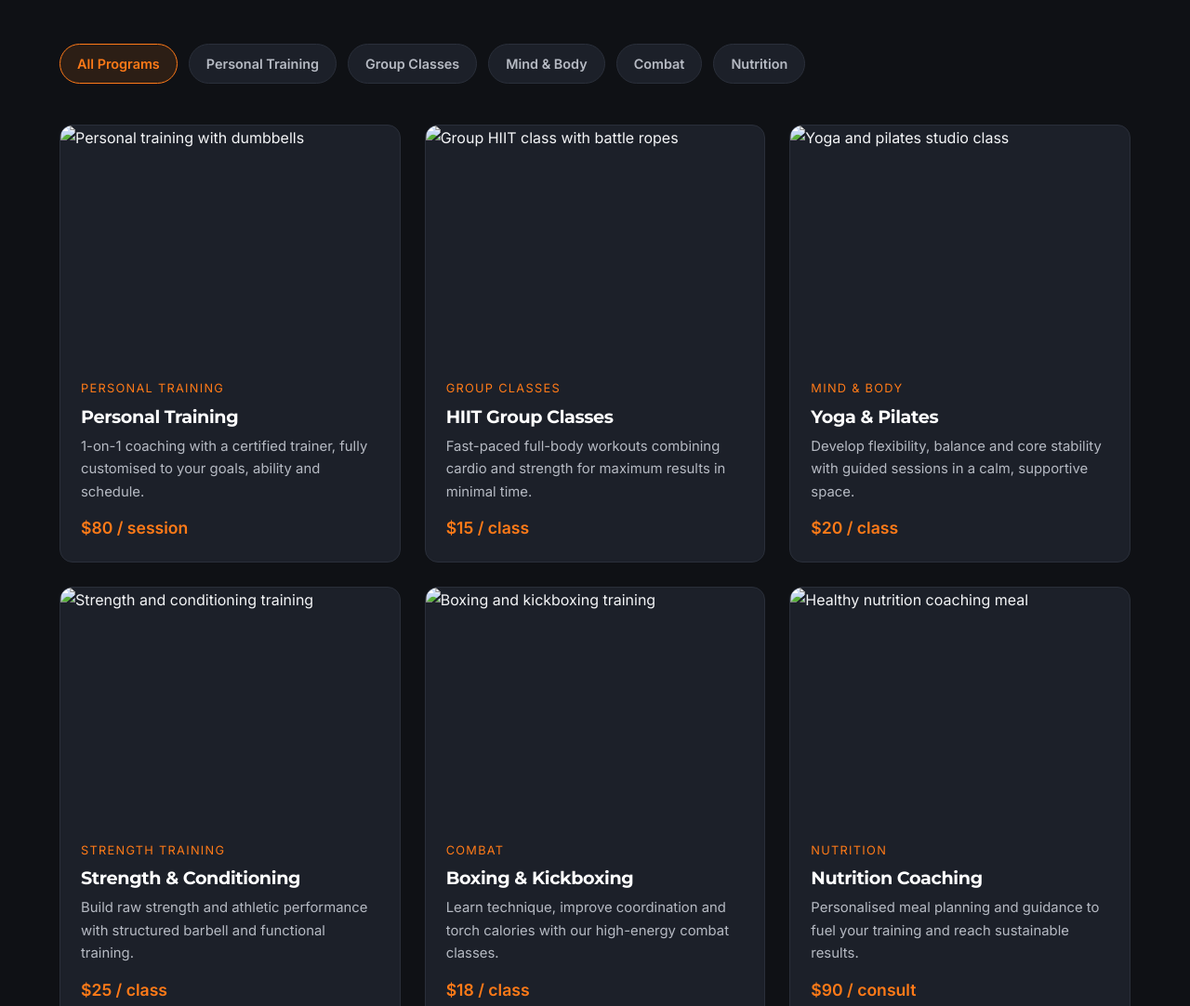
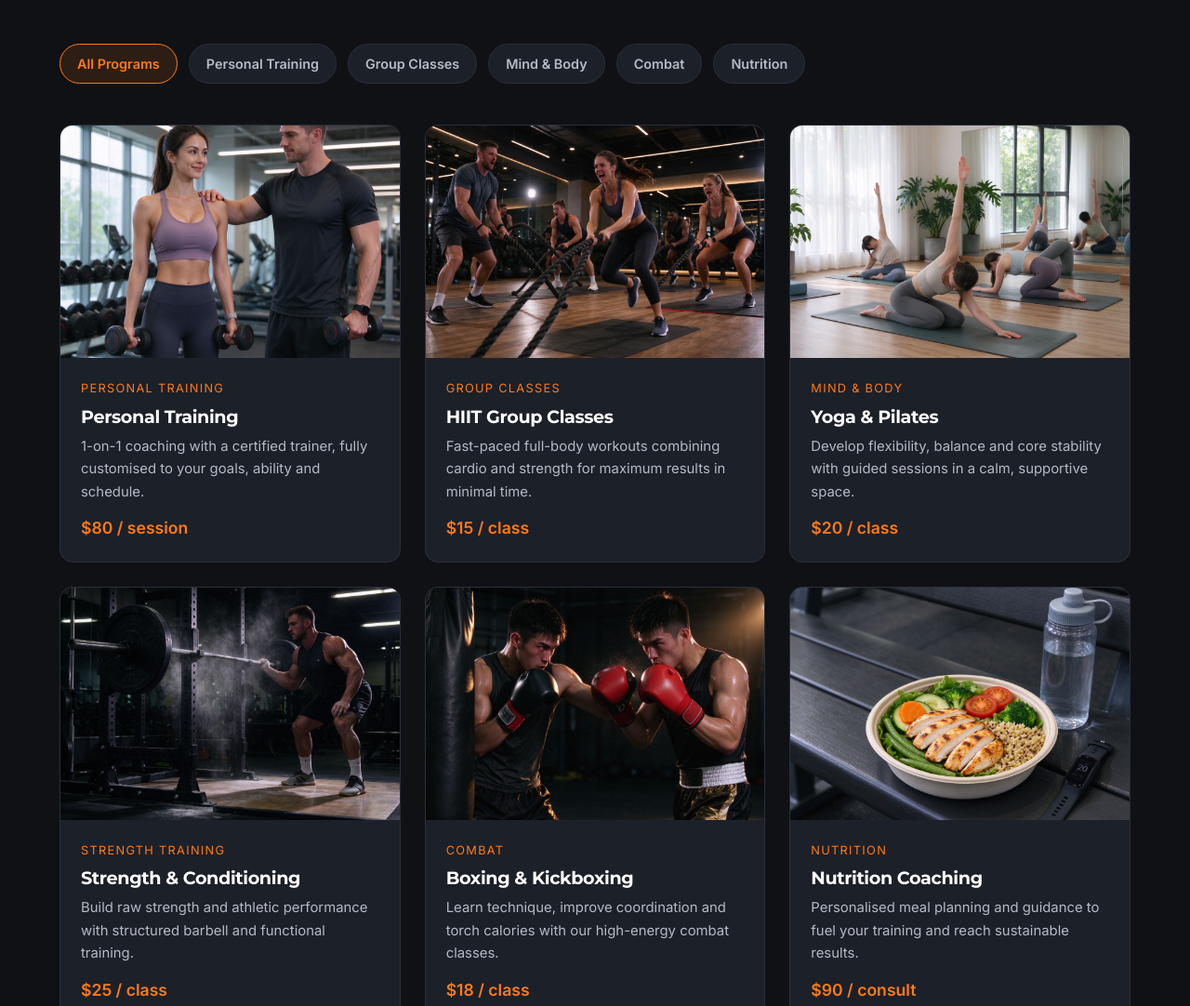
Before and after one commit to knightmare-c/project-ai-web-develop, a plain HTML site: page products.html in a window 1280 px wide. Shown: the part 420-1502 px from the top of the page at 93% size. Drawn offline with Linux system fonts and the light colour scheme.

Commit message:
Update image paths in products.html

```diff
--- a/products.html
+++ b/products.html
@@ -52,7 +52,7 @@
         <!-- Photo gallery (6 service images) -->
         <div class="gallery-grid">
           <div class="gallery-item">
-            <img src="assets/images/pt.jpg" alt="Personal training with dumbbells">
+            <img src="images/pt.jpg" alt="Personal training with dumbbells">
             <div class="g-body">
               <span class="g-cat">Personal Training</span>
               <h3>Personal Training</h3>
@@ -61,7 +61,7 @@
             </div>
           </div>
           <div class="gallery-item">
-            <img src="assets/images/hiit.jpg" alt="Group HIIT class with battle ropes">
+            <img src="images/hiit.jpg" alt="Group HIIT class with battle ropes">
             <div class="g-body">
               <span class="g-cat">Group Classes</span>
               <h3>HIIT Group Classes</h3>
@@ -70,7 +70,7 @@
             </div>
           </div>
           <div class="gallery-item">
-            <img src="assets/images/yoga.jpg" alt="Yoga and pilates studio class">
+            <img src="images/yoga.jpg" alt="Yoga and pilates studio class">
             <div class="g-body">
               <span class="g-cat">Mind &amp; Body</span>
               <h3>Yoga &amp; Pilates</h3>
@@ -79,7 +79,7 @@
             </div>
           </div>
           <div class="gallery-item">
-            <img src="assets/images/strength.jpg" alt="Strength and conditioning training">
+            <img src="images/strength.jpg" alt="Strength and conditioning training">
             <div class="g-body">
               <span class="g-cat">Strength Training</span>
               <h3>Strength &amp; Conditioning</h3>
@@ -88,7 +88,7 @@
             </div>
           </div>
           <div class="gallery-item">
-            <img src="assets/images/boxing.jpg" alt="Boxing and kickboxing training">
+            <img src="images/boxing.jpg" alt="Boxing and kickboxing training">
             <div class="g-body">
               <span class="g-cat">Combat</span>
               <h3>Boxing &amp; Kickboxing</h3>
@@ -97,7 +97,7 @@
             </div>
           </div>
           <div class="gallery-item">
-            <img src="assets/images/nutrition.jpg" alt="Healthy nutrition coaching meal">
+            <img src="images/nutrition.jpg" alt="Healthy nutrition coaching meal">
             <div class="g-body">
               <span class="g-cat">Nutrition</span>
               <h3>Nutrition Coaching</h3>
```
